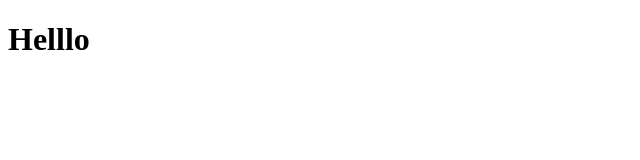
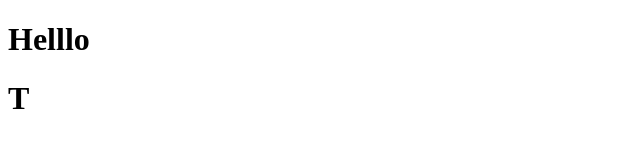
Before and after one commit to RMHouse/gitTest, a plain HTML site: page index.html in a window 1280 px wide. Shown: the full height of the page, 0-640 px from the left. Drawn offline with Linux system fonts and the light colour scheme.

Commit message:
second commit

```diff
--- a/index.html
+++ b/index.html
@@ -6,5 +6,6 @@
 </head>
 <body>
 	<h1>Helllo</h1>
+	<h1>T</h1>
 </body>
 </html>
```
